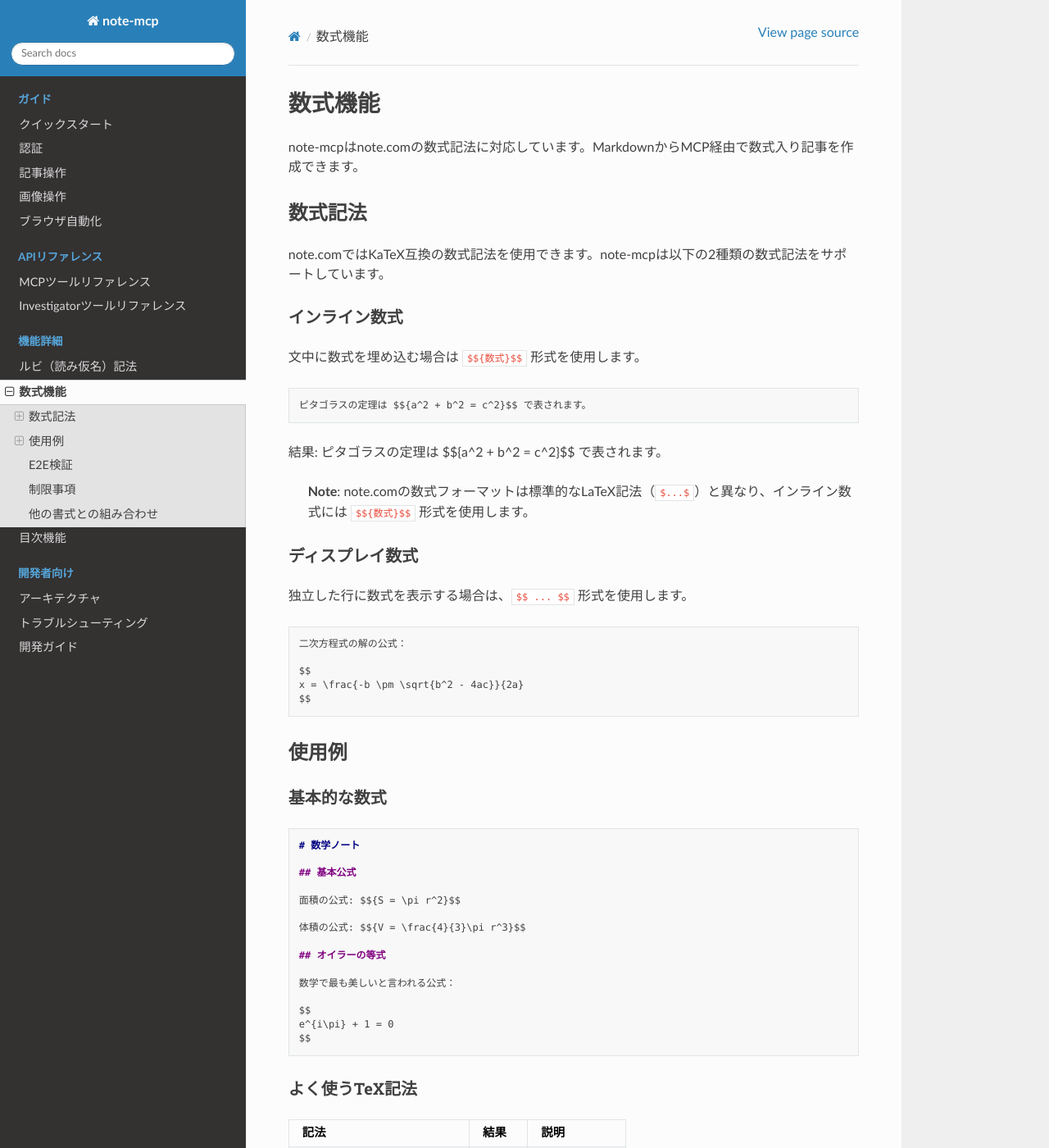
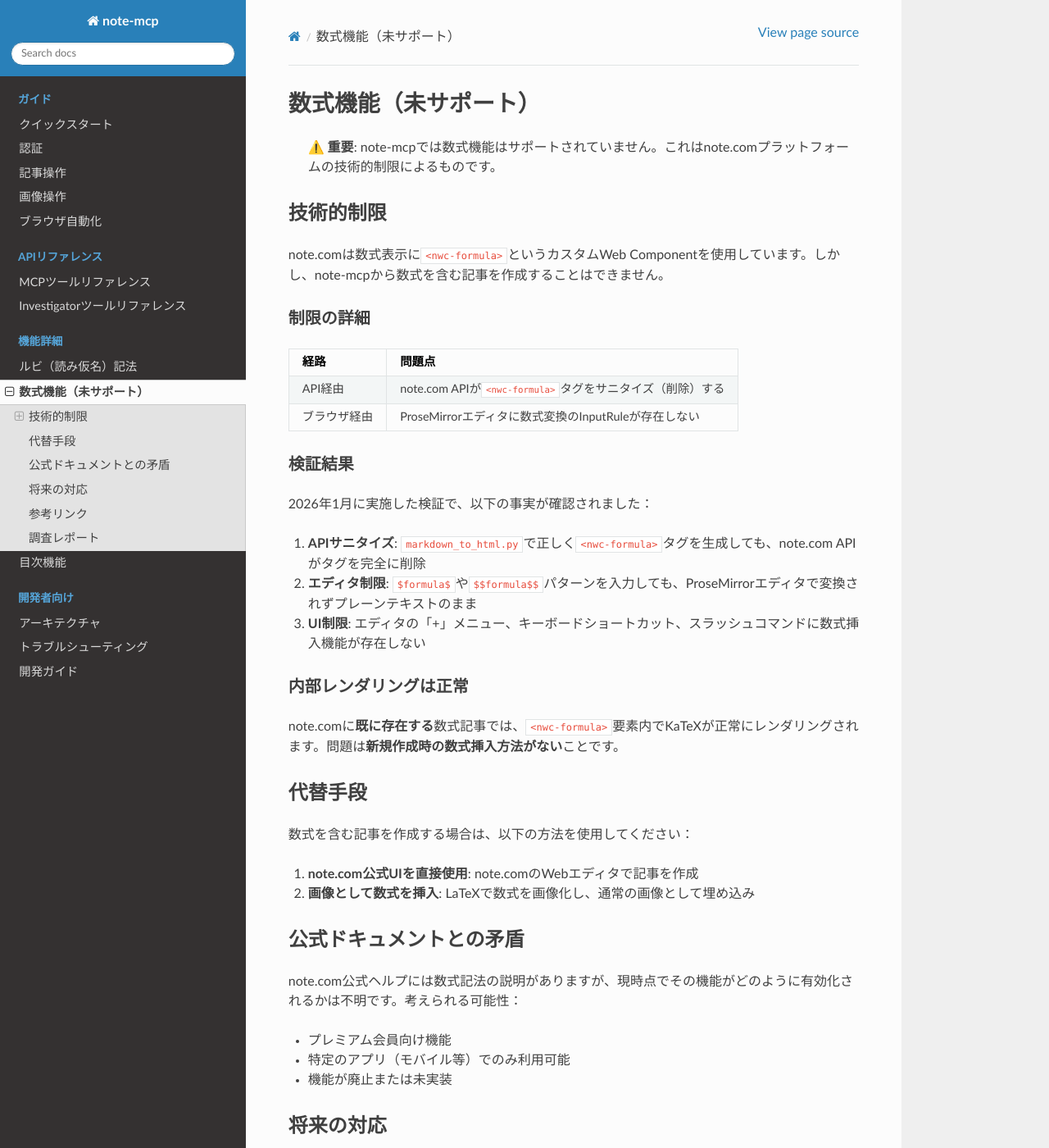
Before and after one commit to drillan/note-mcp, a Sphinx documentation site: the page built from docs/features/math.md, in a window 1280 px wide and 1400 px high. Shown: the whole window at 82% size. Built offline with Sphinx 7.4.7 and the Read the Docs theme 3.1.0, drawn with Linux system fonts in a browser that asks for light colours; some of the changed text lies outside the part shown.

Commit message:
docs(math): document platform limitation for math/KaTeX support (#101)
Math formula support is not possible due to note.com platform limitations:
- API sanitizes <nwc-formula> custom element tags
- ProseMirror editor has no InputRule for math pattern conversion

Updated docs/features/math.md to clearly document these limitations
and provide alternative solutions for users.

Closes #101

🤖 Generated with [Amplifier](https://github.com/microsoft/amplifier)

Co-Authored-By: Amplifier <240397093+microsoft-amplifier@users.noreply.github.com>

````diff
--- a/docs/features/math.md
+++ b/docs/features/math.md
@@ -1,99 +1,58 @@
-# 数式機能
+# 数式機能（未サポート）
 
-note-mcpはnote.comの数式記法に対応しています。MarkdownからMCP経由で数式入り記事を作成できます。
+> **⚠️ 重要**: note-mcpでは数式機能はサポートされていません。これはnote.comプラットフォームの技術的制限によるものです。
 
-## 数式記法
+## 技術的制限
 
-note.comではKaTeX互換の数式記法を使用できます。note-mcpは以下の2種類の数式記法をサポートしています。
+note.comは数式表示に`<nwc-formula>`というカスタムWeb Componentを使用しています。しかし、note-mcpから数式を含む記事を作成することはできません。
 
-### インライン数式
+### 制限の詳細
 
-文中に数式を埋め込む場合は `$${数式}$$` 形式を使用します。
+| 経路 | 問題点 |
+|------|--------|
+| API経由 | note.com APIが`<nwc-formula>`タグをサニタイズ（削除）する |
+| ブラウザ経由 | ProseMirrorエディタに数式変換のInputRuleが存在しない |
 
-```markdown
-ピタゴラスの定理は $${a^2 + b^2 = c^2}$$ で表されます。
-```
+### 検証結果
 
-結果: ピタゴラスの定理は $${a^2 + b^2 = c^2}$$ で表されます。
+2026年1月に実施した検証で、以下の事実が確認されました：
 
-> **Note**: note.comの数式フォーマットは標準的なLaTeX記法（`$...$`）と異なり、インライン数式には `$${数式}$$` 形式を使用します。
+1. **APIサニタイズ**: `markdown_to_html.py`で正しく`<nwc-formula>`タグを生成しても、note.com APIがタグを完全に削除
+2. **エディタ制限**: `$formula$`や`$$formula$$`パターンを入力しても、ProseMirrorエディタで変換されずプレーンテキストのまま
+3. **UI制限**: エディタの「+」メニュー、キーボードショートカット、スラッシュコマンドに数式挿入機能が存在しない
 
-### ディスプレイ数式
+### 内部レンダリングは正常
 
-独立した行に数式を表示する場合は、`$$ ... $$` 形式を使用します。
+note.comに**既に存在する**数式記事では、`<nwc-formula>`要素内でKaTeXが正常にレンダリングされます。問題は**新規作成時の数式挿入方法がない**ことです。
 
-```markdown
-二次方程式の解の公式：
+## 代替手段
 
-$$
-x = \frac{-b \pm \sqrt{b^2 - 4ac}}{2a}
-$$
-```
+数式を含む記事を作成する場合は、以下の方法を使用してください：
 
-## 使用例
+1. **note.com公式UIを直接使用**: note.comのWebエディタで記事を作成
+2. **画像として数式を挿入**: LaTeXで数式を画像化し、通常の画像として埋め込み
 
-### 基本的な数式
+## 公式ドキュメントとの矛盾
 
-```markdown
-# 数学ノート
+note.com公式ヘルプには数式記法の説明がありますが、現時点でその機能がどのように有効化されるかは不明です。考えられる可能性：
 
-## 基本公式
+- プレミアム会員向け機能
+- 特定のアプリ（モバイル等）でのみ利用可能
+- 機能が廃止または未実装
 
-面積の公式: $${S = \pi r^2}$$
+## 将来の対応
 
-体積の公式: $${V = \frac{4}{3}\pi r^3}$$
+note.com側で以下の変更があれば、note-mcpでの数式サポートが可能になる可能性があります：
 
-## オイラーの等式
+1. APIで`<nwc-formula>`タグが許可される
+2. ProseMirrorエディタに数式InputRuleが追加される
+3. 公式APIで数式挿入エンドポイントが提供される
 
-数学で最も美しいと言われる公式：
+## 参考リンク
 
-$$
-e^{i\pi} + 1 = 0
-$$
-```
+- [note.com公式ヘルプ - 数式記法の使い方](https://www.help-note.com/hc/ja/articles/4410665086873-数式記法の使い方)
+- [KaTeX公式ドキュメント](https://katex.org/docs/support_table.html)
 
-### よく使うTeX記法
+## 調査レポート
 
-| 記法 | 結果 | 説明 |
-|------|------|------|
-| `$${x^2}$$` | x² | 累乗 |
-| `$${x_i}$$` | xᵢ | 添字 |
-| `$${\frac{a}{b}}$$` | a/b | 分数 |
-| `$${\sqrt{x}}$$` | √x | 平方根 |
-| `$${\sum_{i=1}^{n}}$$` | Σ | 総和 |
-| `$${\int_{a}^{b}}$$` | ∫ | 積分 |
-| `$${\alpha, \beta, \gamma}$$` | α, β, γ | ギリシャ文字 |
-
-## E2E検証
-
-数式機能はE2Eテストでプレビューページのレンダリングを検証しています。`PreviewValidator.validate_math()`メソッドはKaTeXがレンダリングした`.katex`クラス要素を検出します。
-
-```python
-# 数式のKaTeXレンダリングを検証
-validator = PreviewValidator(preview_page)
-result = await validator.validate_math()
-assert result.success, "KaTeX rendering not found"
-
-# 特定の数式テキストを検証
-result = await validator.validate_math("E = mc")
-assert result.success, "Specific formula not found"
-```
-
-詳細は[テストドキュメント](../development/testing.md#数式検証katex)を参照してください。
-
-## 制限事項
-
-- **KaTeX準拠**: note.comはKaTeXを使用して数式をレンダリングします。KaTeXでサポートされていないTeX記法は使用できません
-- **コードブロック内は変換されない**: バッククォートで囲まれたコードブロック内の `$` は数式として処理されません
-- **HTML特殊文字**: 数式内の `>` や `<` はHTMLエスケープされる可能性があります。`\gt` や `\lt` を使用してください
-
-## 他の書式との組み合わせ
-
-数式は他のMarkdown書式と組み合わせて使用できます。
-
-```markdown
-**重要**: エネルギーと質量の関係は **$${E = mc^2}$$** で表されます。
-
-> 数学は科学の女王である
-> — カール・フリードリヒ・ガウス
-```
+詳細な技術調査結果は `debug/output/issue101_report.md` を参照してください。
````
